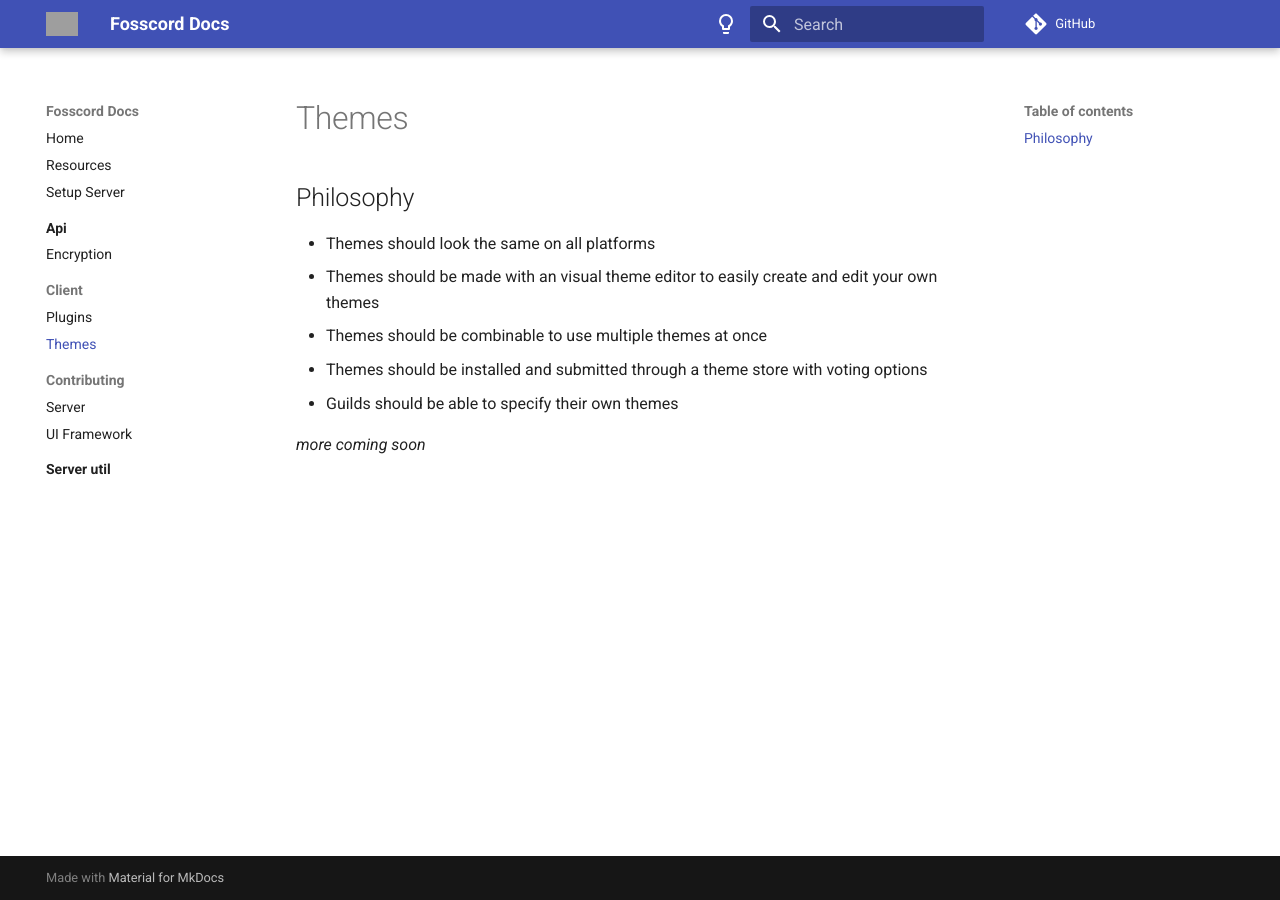
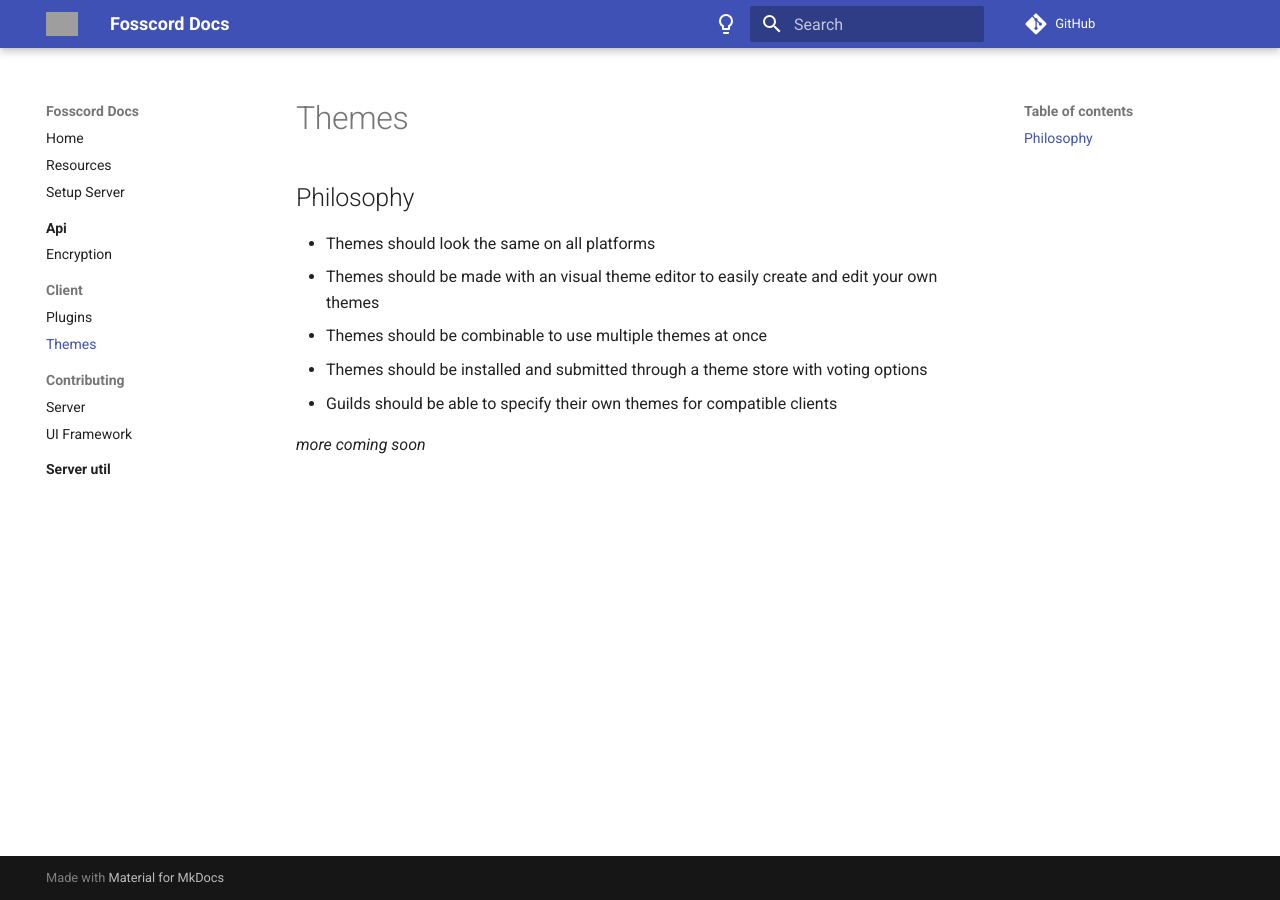
Before and after one commit to spacebarchat/docs, an MkDocs documentation site: the page built from docs/client/themes.md, in a window 1280 px wide. Built offline with MkDocs 1.6.1 and Material for MkDocs 9.7.7, drawn with Linux system fonts in a browser that asks for light colours; comment, search, counter and statistics services are not loaded; grey boxes are pictures that could not be loaded.

Commit message:
Update themes.md

```diff
--- a/docs/client/themes.md
+++ b/docs/client/themes.md
@@ -6,6 +6,6 @@
 -   Themes should be made with an visual theme editor to easily create and edit your own themes
 -   Themes should be combinable to use multiple themes at once
 -   Themes should be installed and submitted through a theme store with voting options
--   Guilds should be able to specify their own themes
+-   Guilds should be able to specify their own themes for compatible clients
 
 _more coming soon_
```
